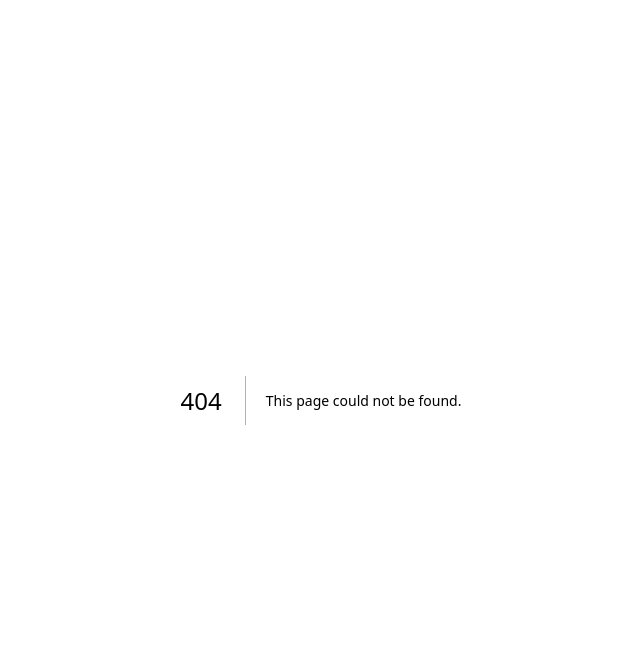
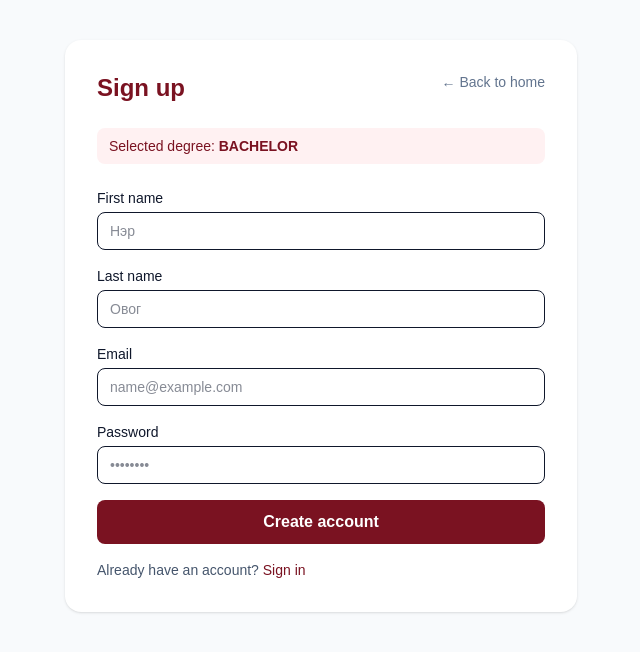
Before and after one commit to Enza1225/SUIS-PROJECT, a Next.js app: page /signup in a window 1280 px wide. Before the commit this address had no page. Shown: the top 652 px of the page, without its empty margins (319-959 px from the left). Built offline with nearby package versions, Linux system fonts and the light colour scheme.

Commit message:
Add signup/signin pages and wire landing CTA routes

```diff
--- a/app/page.tsx
+++ b/app/page.tsx
@@ -1,6 +1,7 @@
 "use client";
 
 import Image from "next/image";
+import Link from "next/link";
 import { useMemo, useState } from "react";
 
 type Lang = "mn" | "en" | "zh";
@@ -170,12 +171,20 @@ export default function Home() {
             </div>
           </div>
           <p className="mb-8 text-sm text-rose-100 sm:text-base md:text-lg">{t.subtitle}</p>
-          <a
-            href="#degrees"
-            className="inline-block rounded-xl bg-white px-6 py-3 font-semibold text-[#7a1221] transition hover:bg-rose-50"
-          >
-            {t.registerNow}
-          </a>
+          <div className="flex flex-wrap items-center gap-3">
+            <Link
+              href="/signup"
+              className="inline-block rounded-xl bg-white px-6 py-3 font-semibold text-[#7a1221] transition hover:bg-rose-50"
+            >
+              {t.registerNow}
+            </Link>
+            <Link
+              href="/signin"
+              className="inline-block rounded-xl border border-white/60 px-6 py-3 font-semibold text-white transition hover:bg-white/10"
+            >
+              Sign in
+            </Link>
+          </div>
         </div>
       </section>
 
@@ -340,9 +349,9 @@ export default function Home() {
         <section id="degrees" className="rounded-2xl bg-white p-6 shadow-sm">
           <h2 className="mb-4 text-xl font-bold">{t.degree}</h2>
           <div className="grid gap-3 text-sm sm:flex sm:flex-wrap">
-            <a href="#" className="rounded-lg bg-[#7a1221] px-4 py-2 text-center text-white hover:bg-[#65101c]">Bachelor</a>
-            <a href="#" className="rounded-lg bg-[#7a1221] px-4 py-2 text-center text-white hover:bg-[#65101c]">Master</a>
-            <a href="#" className="rounded-lg bg-[#7a1221] px-4 py-2 text-center text-white hover:bg-[#65101c]">PhD</a>
+            <Link href="/signup?degree=bachelor" className="rounded-lg bg-[#7a1221] px-4 py-2 text-center text-white hover:bg-[#65101c]">Bachelor</Link>
+            <Link href="/signup?degree=master" className="rounded-lg bg-[#7a1221] px-4 py-2 text-center text-white hover:bg-[#65101c]">Master</Link>
+            <Link href="/signup?degree=phd" className="rounded-lg bg-[#7a1221] px-4 py-2 text-center text-white hover:bg-[#65101c]">PhD</Link>
           </div>
         </section>
       </div>
--- /dev/null
+++ b/app/signin/page.tsx
@@ -0,0 +1,41 @@
+import Link from "next/link";
+
+export default function SignInPage() {
+  return (
+    <main className="min-h-screen bg-slate-50 px-4 py-10 text-slate-900 sm:px-6">
+      <div className="mx-auto max-w-lg rounded-2xl bg-white p-6 shadow-sm sm:p-8">
+        <div className="mb-6 flex items-start justify-between gap-3">
+          <h1 className="text-2xl font-bold text-[#7a1221]">Sign in</h1>
+          <Link href="/" className="text-sm text-slate-500 hover:text-[#7a1221]">
+            ← Back to home
+          </Link>
+        </div>
+
+        <form className="space-y-4">
+          <div>
+            <label className="mb-1 block text-sm font-medium">Email</label>
+            <input className="w-full rounded-lg border px-3 py-2 text-sm" type="email" placeholder="name@example.com" />
+          </div>
+          <div>
+            <label className="mb-1 block text-sm font-medium">Password</label>
+            <input className="w-full rounded-lg border px-3 py-2 text-sm" type="password" placeholder="••••••••" />
+          </div>
+
+          <button
+            type="submit"
+            className="w-full rounded-lg bg-[#7a1221] px-4 py-2.5 font-semibold text-white transition hover:bg-[#65101c]"
+          >
+            Sign in
+          </button>
+        </form>
+
+        <p className="mt-4 text-sm text-slate-600">
+          New user?{" "}
+          <Link href="/signup" className="font-medium text-[#7a1221] hover:underline">
+            Create account
+          </Link>
+        </p>
+      </div>
+    </main>
+  );
+}
--- /dev/null
+++ b/app/signup/page.tsx
@@ -0,0 +1,59 @@
+"use client";
+
+import Link from "next/link";
+import { useSearchParams } from "next/navigation";
+
+export default function SignUpPage() {
+  const searchParams = useSearchParams();
+  const degree = searchParams.get("degree") ?? "bachelor";
+
+  return (
+    <main className="min-h-screen bg-slate-50 px-4 py-10 text-slate-900 sm:px-6">
+      <div className="mx-auto max-w-lg rounded-2xl bg-white p-6 shadow-sm sm:p-8">
+        <div className="mb-6 flex items-start justify-between gap-3">
+          <h1 className="text-2xl font-bold text-[#7a1221]">Sign up</h1>
+          <Link href="/" className="text-sm text-slate-500 hover:text-[#7a1221]">
+            ← Back to home
+          </Link>
+        </div>
+
+        <p className="mb-6 rounded-lg bg-rose-50 px-3 py-2 text-sm text-[#7a1221]">
+          Selected degree: <b className="uppercase">{degree}</b>
+        </p>
+
+        <form className="space-y-4">
+          <div>
+            <label className="mb-1 block text-sm font-medium">First name</label>
+            <input className="w-full rounded-lg border px-3 py-2 text-sm" type="text" placeholder="Нэр" />
+          </div>
+          <div>
+            <label className="mb-1 block text-sm font-medium">Last name</label>
+            <input className="w-full rounded-lg border px-3 py-2 text-sm" type="text" placeholder="Овог" />
+          </div>
+          <div>
+            <label className="mb-1 block text-sm font-medium">Email</label>
+            <input className="w-full rounded-lg border px-3 py-2 text-sm" type="email" placeholder="name@example.com" />
+          </div>
+          <div>
+            <label className="mb-1 block text-sm font-medium">Password</label>
+            <input className="w-full rounded-lg border px-3 py-2 text-sm" type="password" placeholder="••••••••" />
+          </div>
+
+          <button
+            type="submit"
+            className="w-full rounded-lg bg-[#7a1221] px-4 py-2.5 font-semibold text-white transition hover:bg-[#65101c]"
+          >
+            Create account
+          </button>
+        </form>
+
+        <p className="mt-4 text-sm text-slate-600">
+          Already have an account?{" "}
+          <Link href="/signin" className="font-medium text-[#7a1221] hover:underline">
+            Sign in
+          </Link>
+        </p>
+      </div>
+    </main>
+  );
+}
```
